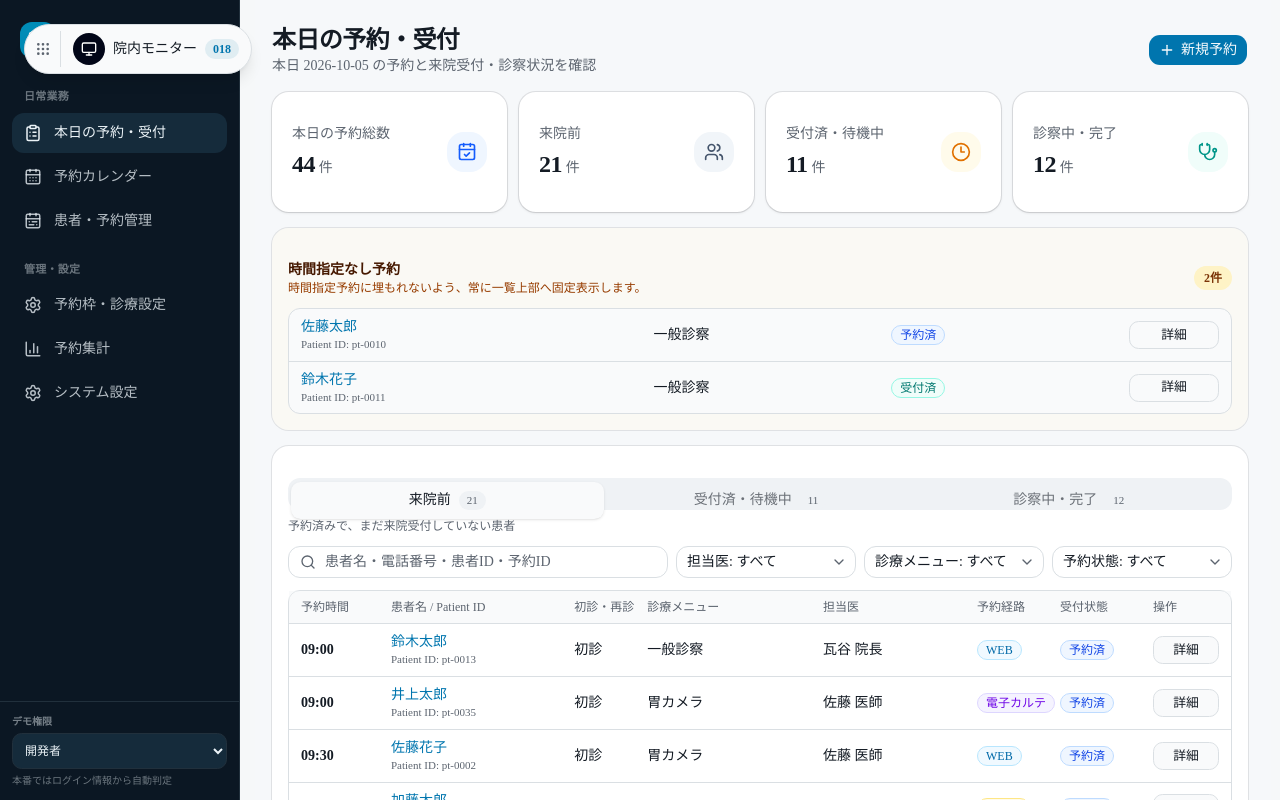
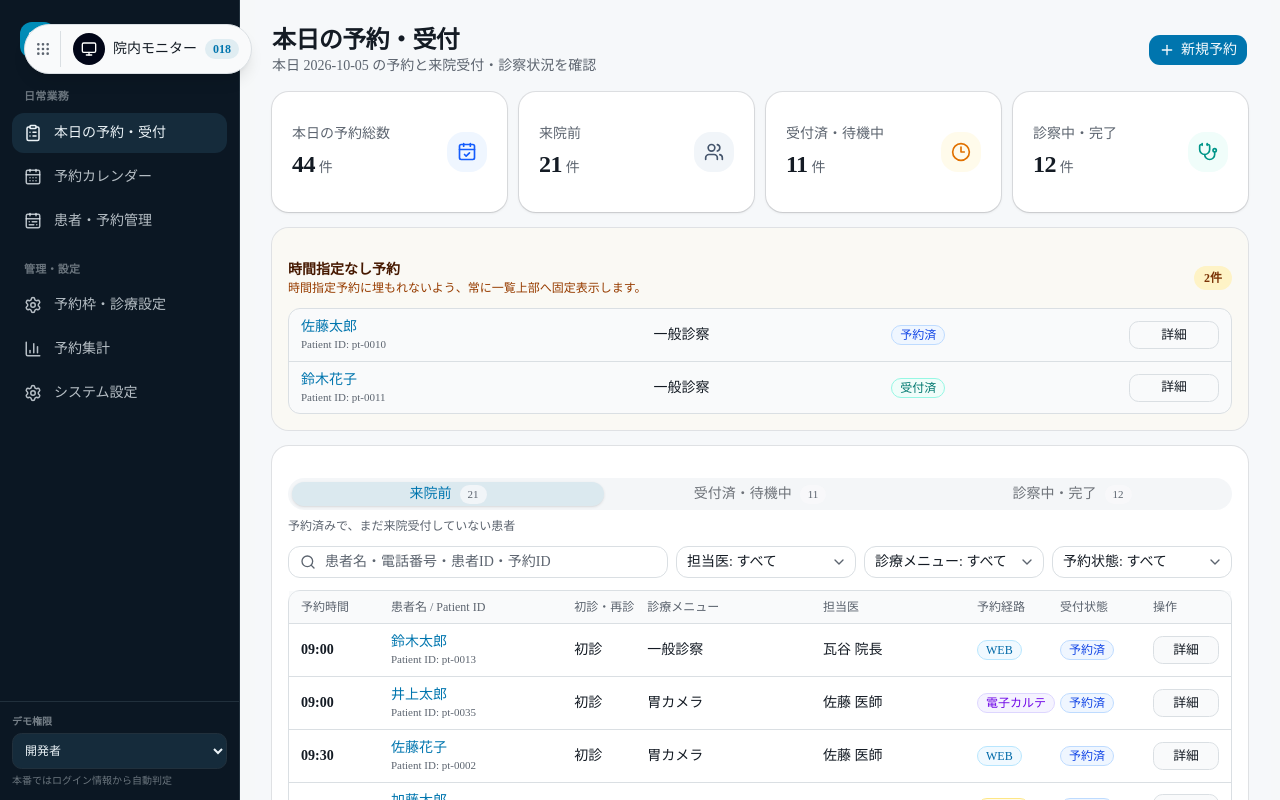
Before and after one commit to crestix-company/crestix-clinic-reservation-system, a Next.js app: page /admin in a window 1280 px wide. Shown: the top 800 px of the page. Built offline with nearby package versions, Linux system fonts and the light colour scheme.

Commit message:
ui: contain reception tab highlight within tab bar (#13)

```diff
--- a/src/app/admin/page.tsx
+++ b/src/app/admin/page.tsx
@@ -97,10 +97,10 @@ export default function AdminDashboardPage() {
     <Card><CardContent className="space-y-3 pt-4">
       <div className="space-y-2">
         <Tabs value={receptionTab} onValueChange={(value) => { setReceptionTab(value as ReceptionTab); setStatusFilter(ALL); }}>
-          <TabsList className="grid h-auto w-full grid-cols-3">
+          <TabsList className="grid h-10 w-full grid-cols-3 overflow-hidden rounded-xl bg-muted/70 p-1">
             {RECEPTION_TABS.map((tab) => {
               const count = active.filter((reservation) => tab.statuses.includes(reservation.status)).length;
-              return <TabsTrigger key={tab.value} value={tab.value} className="gap-2 py-2"><span>{tab.label}</span><span className="rounded-full bg-muted px-2 py-0.5 text-[11px] tabular-nums text-muted-foreground">{count}</span></TabsTrigger>;
+              return <TabsTrigger key={tab.value} value={tab.value} className="h-full gap-2 rounded-lg border-0 px-3 py-0 shadow-none data-active:bg-primary/10 data-active:text-primary data-active:shadow-none hover:bg-background/40"><span>{tab.label}</span><span className="rounded-full bg-background/70 px-2 py-0.5 text-[11px] tabular-nums text-muted-foreground">{count}</span></TabsTrigger>;
             })}
           </TabsList>
         </Tabs>
```
